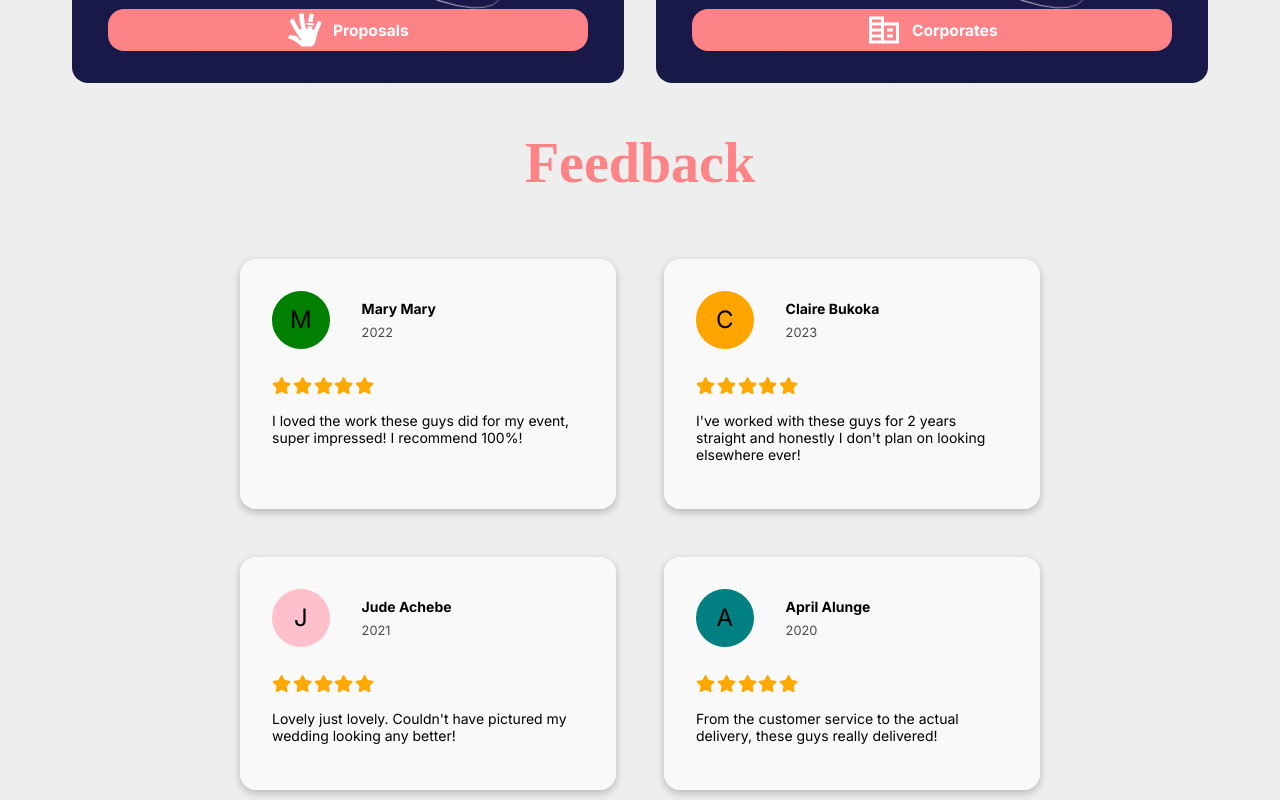
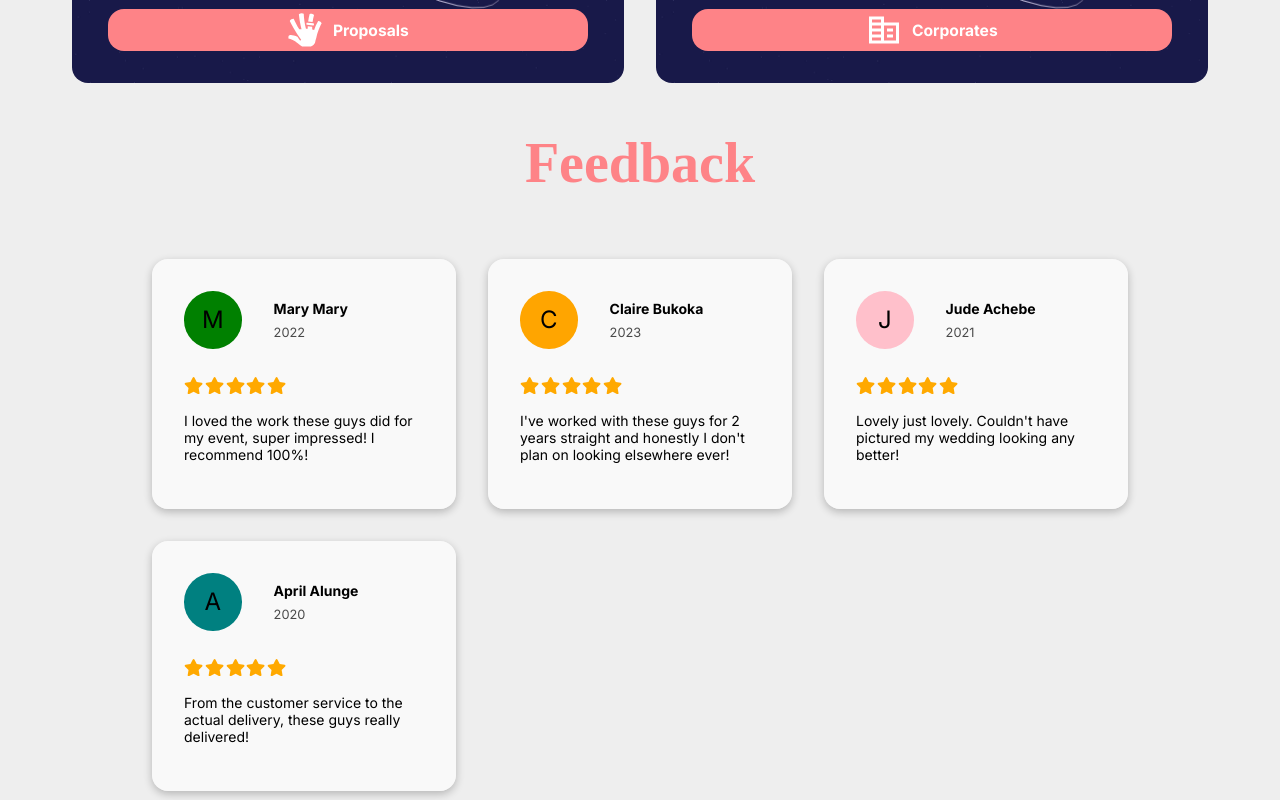
Before and after one commit to 2Kelvin/scarlettes-glam-decor, a React (Create React App) app: page / in a window 1280 px wide. Shown: the part 2480-3280 px from the top of the page. Built offline with nearby package versions, Linux system fonts and the light colour scheme; a web font is replaced by a local one.

Commit message:
fix more reposnive design

```diff
--- a/src/components/AllFeedbackCards/AllFeedback.css
+++ b/src/components/AllFeedbackCards/AllFeedback.css
@@ -8,11 +8,11 @@
 /* +++++++++++++++++++++++ MEDIA QUERIES +++++++++++++++++++++++ */
 @media screen and (min-width: 648px) {
     .allFeedback {
-        padding: 0.8rem 3rem;
+        padding: 0.8rem 1rem;
     }
 }
 
-@media screen and (min-width: 768px) {
+@media screen and (min-width: 700px) {
     .allFeedback {
         grid-template-columns: repeat(2, 1fr);
         padding: 0.5rem;
@@ -22,21 +22,17 @@
 @media screen and (min-width: 850px) {
     .allFeedback {
         gap: 1rem;
+        padding: 0.5rem 1rem;
     }
 }
 
 @media screen and (min-width: 1200px) {
     .allFeedback {
-        gap: 2rem;
-    }
-}
-
-@media screen and (min-width: 1500px) {
-    .allFeedback {
         grid-template-columns: repeat(3, 1fr);
         gap: 1rem;
     }
 }
+
 @media screen and (min-width: 1800px) {
     .allFeedback {
         grid-template-columns: repeat(4, 1fr);
--- a/src/components/Feedback/Feedback.css
+++ b/src/components/Feedback/Feedback.css
@@ -9,7 +9,7 @@
 @media screen and (min-width: 1200px) {
     .feedbackSection {
         margin: 0;
-        width: 65%;
+        width: 80%;
         margin: auto;
         margin-bottom: 3rem;
     }
--- a/src/components/Stars/Stars.css
+++ b/src/components/Stars/Stars.css
@@ -1,10 +1,18 @@
 .starsDiv .starIcon {
     fill: #ffa900;
-    height: 1.2rem;
-    width: 1.2rem;
+    height: 1rem;
+    width: 1rem;
     margin-right: 0.1rem;
 }
 
 .starsDiv .starIcon:last-of-type {
     margin-right: 0;
 }
+
+/* +++++++++++++++++++++++ MEDIA QUERIES +++++++++++++++++++++++ */
+@media screen and (min-width: 600px) {
+    .starsDiv .starIcon {
+        height: 1.2rem;
+        width: 1.2rem;
+    }
+}
```
